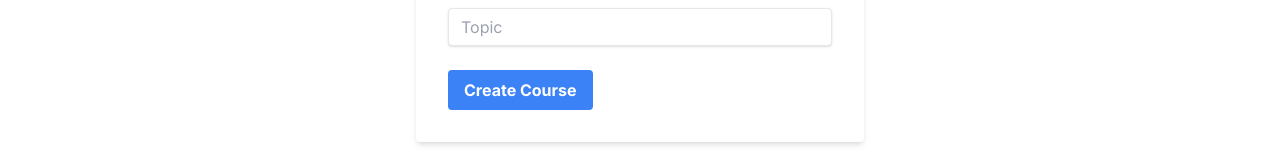
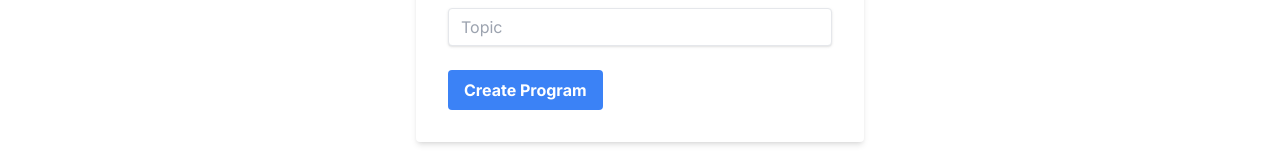
Before and after one commit to nsumpter98/DatabaseProject, a Next.js app: page /create-program in a window 1280 px wide. Shown: the part 278-438 px from the top of the page. Built offline with nearby package versions, Linux system fonts and the light colour scheme.

Commit message:
corrected button name for program

```diff
--- a/src/app/create-program/page.tsx
+++ b/src/app/create-program/page.tsx
@@ -47,7 +47,7 @@ export default function CreateProgram() {
                 </div>
                 <button type="submit"
                         className="bg-blue-500 hover:bg-blue-700 text-white font-bold py-2 px-4 rounded focus:outline-none focus:shadow-outline">
-                    Create Course
+                    Create Program
                 </button>
             </form>
         </div>
```
